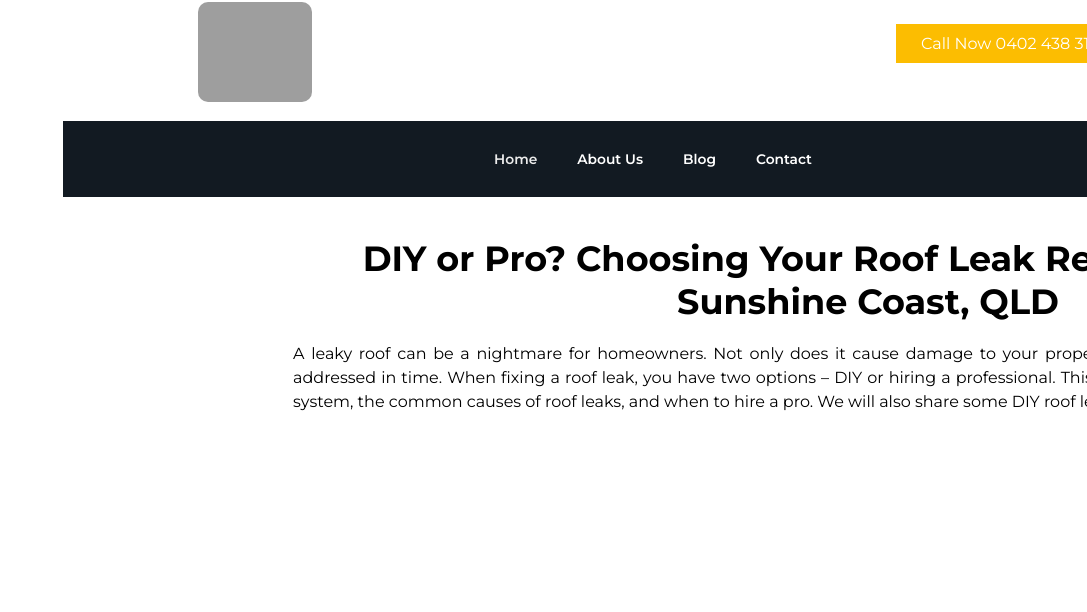
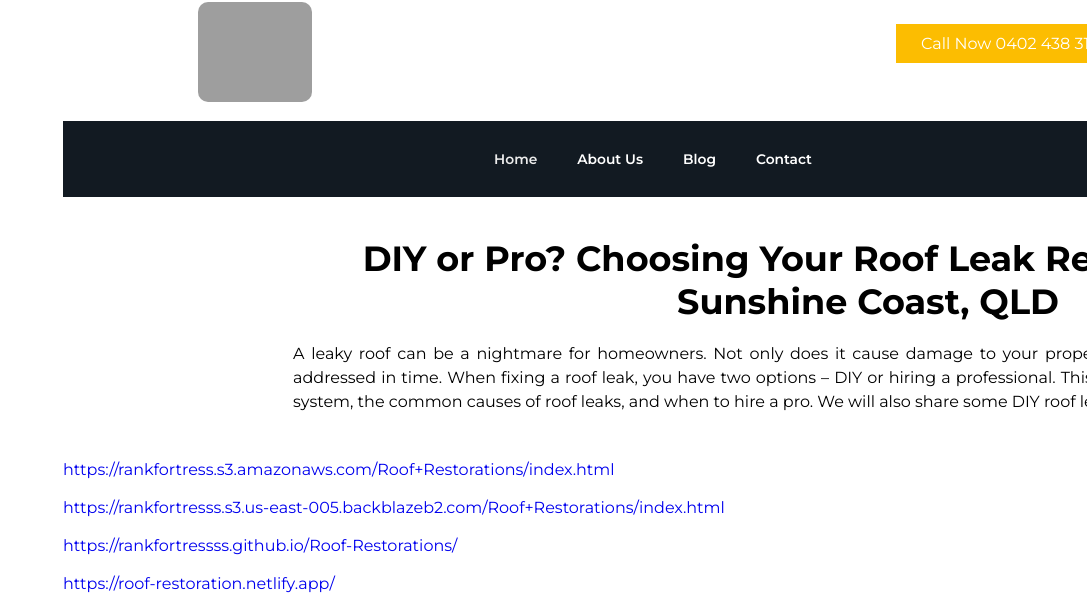
Before and after one commit to rankfortressss/Roof-Restorations, a plain HTML site: page index.html in a window 1280 px wide. Shown: the part 6093-6705 px from the top of the page, without its empty margins (193-1280 px from the left). Drawn offline with Linux system fonts and the light colour scheme.

Commit message:
Add files via upload

```diff
--- a/index.html
+++ b/index.html
@@ -154,13 +154,13 @@
             <br>
             <!--Links-->
             <section>
-                <a target="_bLank" href=""></a><br>
+                <a target="_bLank" href="https://rankfortress.s3.amazonaws.com/Roof+Restorations/index.html">https://rankfortress.s3.amazonaws.com/Roof+Restorations/index.html</a><br>
                 <br>
-                <a target="_bLank" href=""></a><br>
+                <a target="_bLank" href="https://rankfortresss.s3.us-east-005.backblazeb2.com/Roof+Restorations/index.html">https://rankfortresss.s3.us-east-005.backblazeb2.com/Roof+Restorations/index.html</a><br>
                 <br>
-                <a target="_bLank" href=""></a><br>
+                <a target="_bLank" href="https://rankfortressss.github.io/Roof-Restorations/">https://rankfortressss.github.io/Roof-Restorations/</a><br>
                 <br>
-                <a target="_bLank" href=""></a><br>
+                <a target="_bLank" href="https://roof-restoration.netlify.app/">https://roof-restoration.netlify.app/</a><br>
                 <br>
             </section>
 
```
